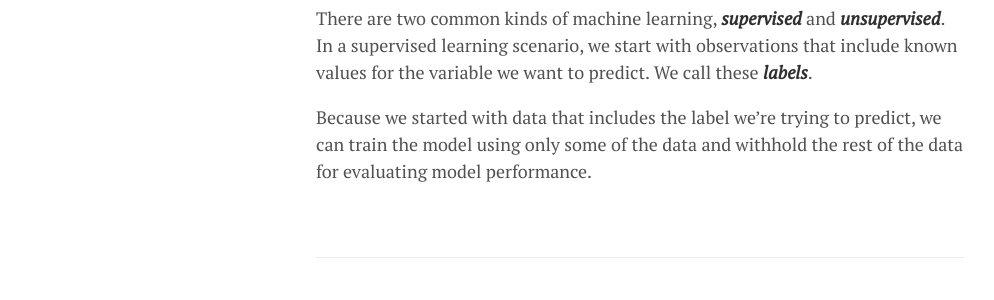
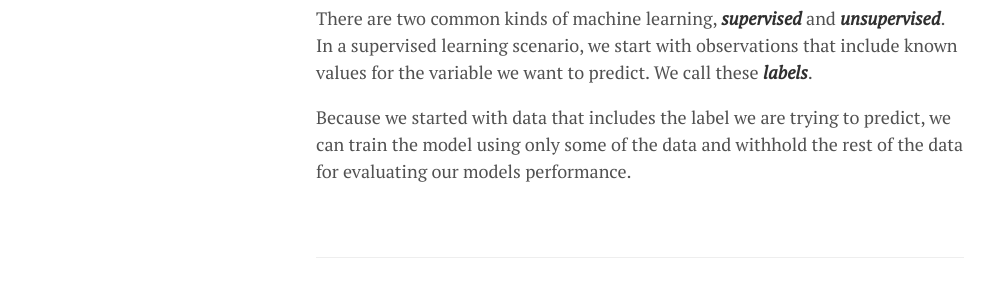
Before and after one commit to lgeurts/lgeurts.github.io, a Jekyll site: the page built from _posts/2018-06-29-introduction-to-artificial-intelligence.md, in a window 1280 px wide. Shown: the part 546-846 px from the top of the page, without its empty margins (0-994 px from the left). Built offline with Jekyll 4.4.1, drawn with Linux system fonts in a browser that asks for light colours; nearby versions of some CDN libraries; comment, search, counter and statistics services are not loaded.

Commit message:
Update 2018-06-29-introduction-to-artificial-intelligence.md

```diff
--- a/_posts/2018-06-29-introduction-to-artificial-intelligence.md
+++ b/_posts/2018-06-29-introduction-to-artificial-intelligence.md
@@ -16,4 +16,4 @@
 
 There are two common kinds of machine learning, ***supervised*** and ***unsupervised***. In a supervised learning scenario, we start with  observations that include known values for the variable we want to predict. We call these ***labels***.
 
-Because we started with data that includes the label we're trying to predict, we can train the model using only some of the data and withhold the rest of the data for evaluating model performance.
+Because we started with data that includes the label we are trying to predict, we can train the model using only some of the data and withhold the rest of the data for evaluating our models performance.
```
